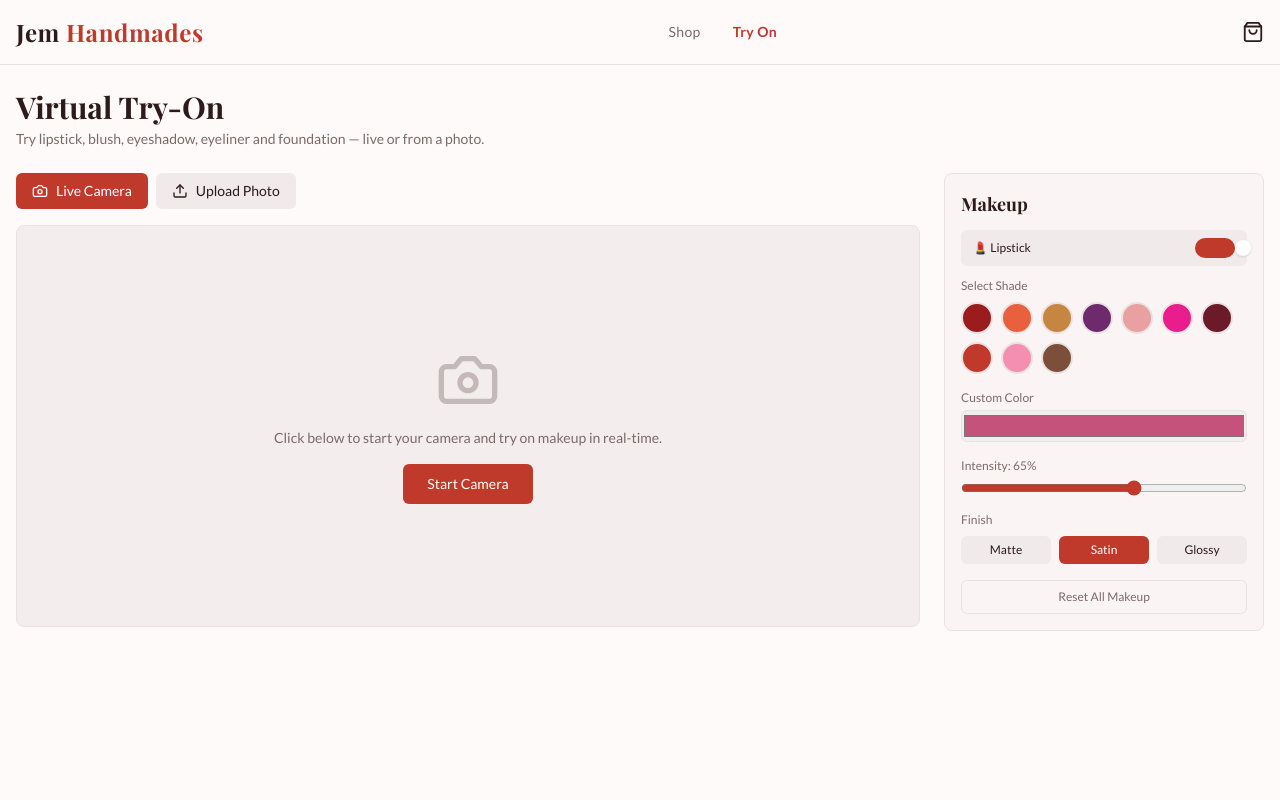
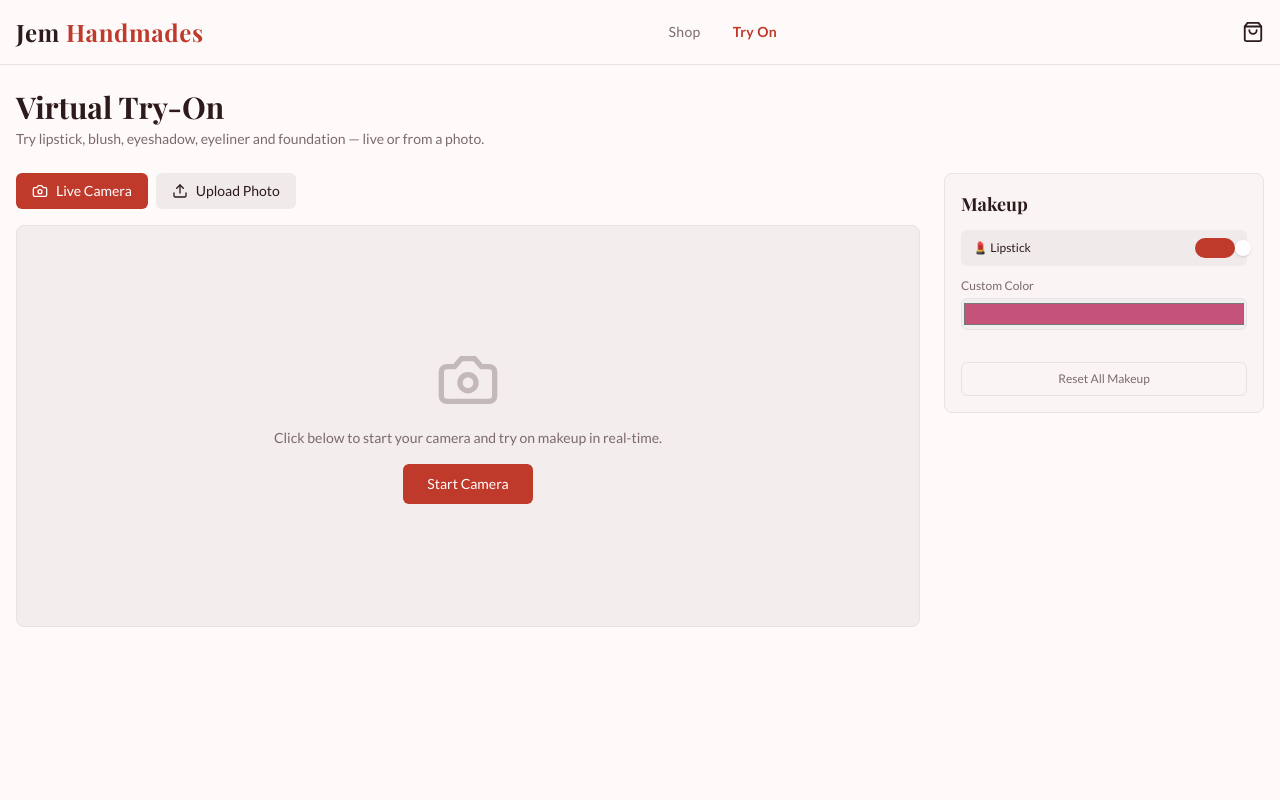
Before and after one commit to hatimsidhpurwala/jem_handmades, a React (Vite) app in the folder jem_handmades/: page /try-on in a window 1280 px wide. Shown: the top 800 px of the page. Built offline with nearby package versions, Linux system fonts and the light colour scheme; the HTML template or start-up script is replaced by a standard one; a web font is replaced by a local one.

Commit message:
Update TryOn.tsx

```diff
--- a/jem_handmades/src/pages/TryOn.tsx
+++ b/jem_handmades/src/pages/TryOn.tsx
@@ -432,7 +432,7 @@ const [makeup, setMakeup] = useState<MakeupState>({
   </p>
 )}
 
-            {/* Enable/Disable Toggle */}
+            {/* Enable/Disable Toggle*/}
               <div className="flex items-center justify-between mb-3 rounded-md bg-secondary px-3 py-2">
                 <span className="text-xs font-medium text-secondary-foreground">
                   {TAB_LABELS[activeTab]}
@@ -451,9 +451,9 @@ const [makeup, setMakeup] = useState<MakeupState>({
                 </button>
               </div>
 
-              {currentLayer.enabled && (
+            {/*  {currentLayer.enabled && (
                 <>
-                  {/* Color Presets */}
+                   Color Presets
                   <p className="text-xs text-muted-foreground mb-2">Select Shade</p>
                   <div className="flex flex-wrap gap-2 mb-4">
                     {PRESETS[activeTab].map(preset => (
@@ -470,8 +470,8 @@ const [makeup, setMakeup] = useState<MakeupState>({
                       />
                     ))}
                   </div>
-
-                  {/* Custom Color Picker */}
+*/}
+                  {/* Custom Color Picker*/}
                   <p className="text-xs text-muted-foreground mb-1">Custom Color</p>
                   <input
                     type="color"
@@ -480,7 +480,7 @@ const [makeup, setMakeup] = useState<MakeupState>({
                     className="mb-4 h-8 w-full cursor-pointer rounded-md border border-border"
                   />
 
-                  {/* Opacity Slider */}
+                  {/* Opacity Slider
                   <p className="text-xs text-muted-foreground mb-1">
                     Intensity: {Math.round(currentLayer.opacity * 100)}%
                   </p>
@@ -493,8 +493,8 @@ const [makeup, setMakeup] = useState<MakeupState>({
                     onChange={e => updateLayer(activeTab, { opacity: parseFloat(e.target.value) })}
                     className="mb-4 w-full accent-accent"
                   />
-
-                  {/* Finish selector for lipstick only */}
+*/}
+                  {/* Finish selector for lipstick only
                   {activeTab === 'lipstick' && (
                     <>
                       <p className="text-xs text-muted-foreground mb-2">Finish</p>
@@ -515,9 +515,8 @@ const [makeup, setMakeup] = useState<MakeupState>({
                       </div>
                     </>
                   )}
-                </>
-              )}
 
+*/}
               {/* Quick Reset */}
               <button
                 onClick={() => setMakeup(defaultMakeup)}
```
